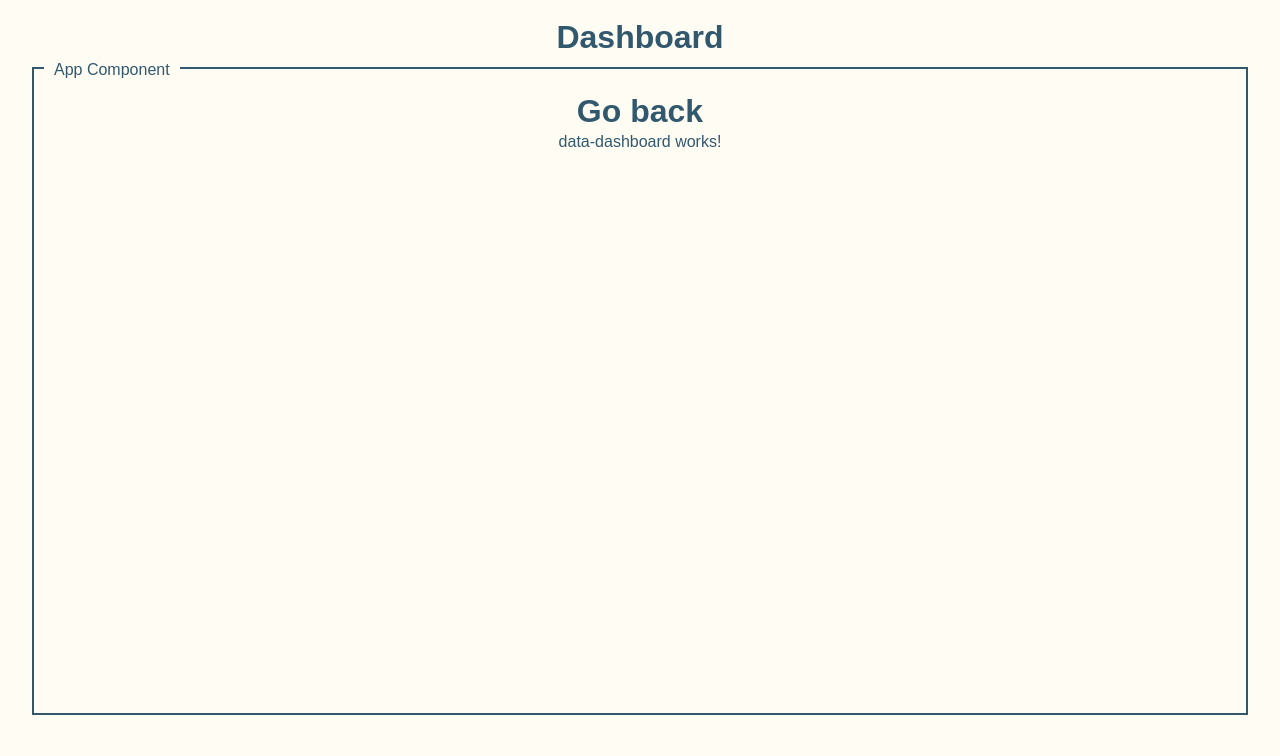
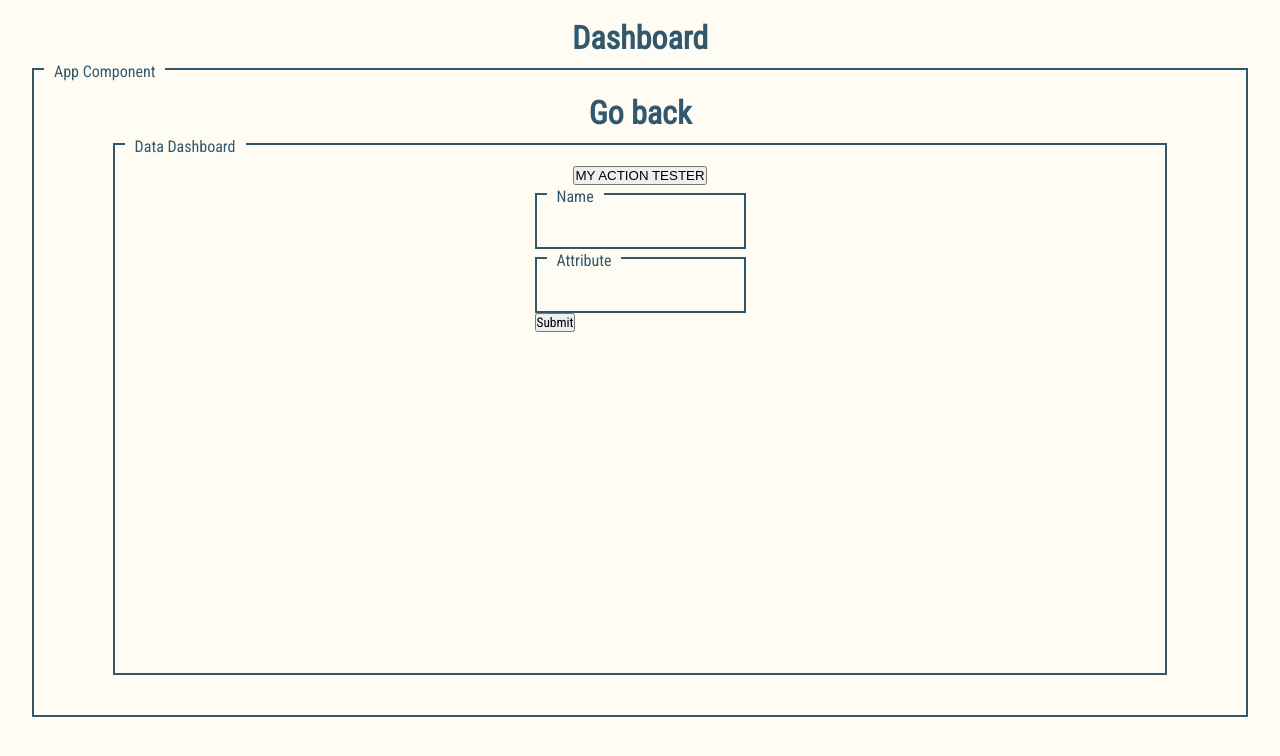
Before and after one commit to Ryi0/AngularTemplate, an Angular app: page /dashboard in a window 1280 px wide. Shown: the top 756 px of the page. Built offline with nearby package versions, Linux system fonts and the light colour scheme.

Commit message:
Added object creator on dashboard

```diff
--- a/src/app/data-dashboard/data-dashboard.component.scss
+++ b/src/app/data-dashboard/data-dashboard.component.scss
@@ -0,0 +1,5 @@
+@use "../../styles" as *;
+:host{
+  width: 100%;
+  height: 95%;
+}
--- a/src/app/data-dashboard/data-dashboard.component.ts
+++ b/src/app/data-dashboard/data-dashboard.component.ts
@@ -1,16 +1,28 @@
-import { Component } from '@angular/core';
+import {Component} from '@angular/core';
+import {BorderedDirective} from "../directives/bordered.directive";
+import {NgForOf} from "@angular/common";
+import {RouteOnClickDirective} from "../directives/route-on-click.directive";
+import {ObjectCreatorFormComponent} from "./object-creator-form/object-creator-form.component";
+import {ObjectTypes} from "../data/object-types";
 
 @Component({
   selector: 'app-data-dashboard',
   standalone: true,
-  imports: [],
+  imports: [
+    BorderedDirective,
+    NgForOf,
+    RouteOnClickDirective,
+    ObjectCreatorFormComponent
+  ],
   template: `
-    <p>
-      data-dashboard works!
-    </p>
+    <div appBordered [myTitle]="name" class="divSize5">
+        <button>MY ACTION TESTER</button>
+      <app-object-creator-form [type]="tmpType"></app-object-creator-form>
+    </div>
   `,
   styleUrl: './data-dashboard.component.scss'
 })
 export class DataDashboardComponent {
-
+  name =  "Data Dashboard";
+  tmpType:ObjectTypes = ObjectTypes.GasEngine
 }
--- /dev/null
+++ b/src/app/data-dashboard/object-creator-form/object-creator-form.component.ts
@@ -0,0 +1,52 @@
+import {Component, Input} from '@angular/core';
+import {ObjectTypes} from "../../data/object-types";
+import {FormControl, FormGroup, ReactiveFormsModule} from "@angular/forms";
+import {ObjectFactory} from "../../data/object-factory";
+import {BorderedDirective} from "../../directives/bordered.directive";
+
+@Component({
+  selector: 'app-object-creator-form',
+  standalone: true,
+  imports: [
+    ReactiveFormsModule,
+    BorderedDirective
+  ],
+  template: `
+    <form class="form" [formGroup]="myForm" (ngSubmit)="submitForm()" autocomplete="off">
+      <div appBordered myTitle="Name" style="padding:5px">
+      <input id="name" type="text" formControlName="name">
+      </div>
+      <div appBordered myTitle="Attribute"  style="padding:5px">
+        <input id="attribute" type="text" formControlName="attribute">
+      </div>
+
+      <button type="submit">Submit</button>
+    </form>
+  `,
+  styles: `
+
+  `
+})
+export class ObjectCreatorFormComponent {
+  of = ObjectFactory;
+
+  @Input({required: true}) type!: ObjectTypes;
+  myForm = new FormGroup({
+    name: new FormControl(''),
+    attribute: new FormControl(''),
+  });
+  submitForm() {
+    if (this.type===ObjectTypes.ElectricEngine || this.type=== ObjectTypes.GasEngine){
+      const newObj = this.of.createObject(this.type, <string>this.myForm.value.name, this.myForm.value.attribute);
+
+    this.of.setRpm(newObj,50);
+      console.log(newObj);
+    }
+
+    else {
+     const newObj = this.of.createObject(this.type, <string>this.myForm.value.name, this.myForm.value.attribute);
+      console.log(newObj);
+  }
+  }
+
+}
--- a/src/app/data/object-factory.ts
+++ b/src/app/data/object-factory.ts
@@ -16,21 +16,32 @@ abstract class furniture implements InterfaceObject{
 
 }
 
-abstract class Engine implements InterfaceObject{
+ abstract class Engine implements InterfaceObject{
+  get maxRpm(): number {
+    return this._maxRpm;
+  }
+
+  set maxRpm(value: number) {
+    if (value<=0){
+      throw new Error("Max RPM is less than 0");
+    }
+    this._maxRpm = value;
+  }
     id: number;
     name: string;
     attribute: any;
-    private maxRpm:number;
+    private _maxRpm:number;
     protected constructor(id: number, name: string, attribute: any, maxRpm:number) {
       this.id = id;
       this.name = name;
       this.attribute = attribute;
-      this.maxRpm = maxRpm;
+      this._maxRpm = maxRpm;
     }
 
 }
 
 class ElectricEngine extends Engine{
+
   constructor(id: number, name: string, attribute: any, maxRpm:number) {
     super(id, name, attribute, maxRpm);
   }
@@ -55,8 +66,9 @@ class Table extends furniture {
 }
 
 export class ObjectFactory {
-    static id:number = 0
-    static createObject(type:ObjectTypes, name: string, attribute: any) {
+    static id:number = 0;
+
+    public static createObject(type:ObjectTypes, name: string, attribute: any) {
       ObjectFactory.id++;
       if (type === 'Chair') {
         return new Chair(ObjectFactory.id, name, attribute);
@@ -73,7 +85,14 @@ export class ObjectFactory {
       else {
         ObjectFactory.id--;
         throw new Error('Invalid type');
-
+      }
+    }
+    public static setRpm(engine: any|Engine, maxRpm: number) {
+      if (!(engine instanceof Engine)) {
+        throw new Error(`${engine}: is not a valid engine`);
+      }
+      else {
+        engine.maxRpm = maxRpm;
       }
     }
 }
--- a/src/styles.scss
+++ b/src/styles.scss
@@ -1,4 +1,4 @@
-
+@import url('https://fonts.googleapis.com/css2?family=Roboto+Condensed:ital@0;1&display=swap');
 
 // Colors
 $lightPrimary-color: #32586e;
@@ -14,7 +14,7 @@ $lightColor-color:$darkBackground-color;
 
 
 // Fonts
-$font-family-primary: 'Arial', sans-serif;
+$font-family-primary: 'Roboto Condensed', sans-serif;
 $font-family-secondary: 'Georgia', serif;
 
 // Spacing
@@ -135,6 +135,9 @@ $chosenPrimary-color: if($is-dark-theme, $darkPrimary-color, $lightPrimary-color
 $chosenSecondary-color: if($is-dark-theme, $darkSecondary-color, $lightSecondary-color);
 $chosenBackgroundColor: if($is-dark-theme, $darkBackground-color, $lightBackground-color);
 $chosenFont-color: if($is-dark-theme, $darkColor-color, $lightColor-color);
+
+$vibrantPrimary:saturate($chosenPrimary-color, 35);
+$vibrantPrimary:lighten($vibrantPrimary, 20);
 //====================================================================<Base styles>=================================================================
 
 // Reset
@@ -185,3 +188,26 @@ body {
   width: 100%;
   height: 100%;
 }
+//--------------------------------------------------------------------< Forms >-----------------------------------------------------------------
+
+app-object-creator-form *{
+  font-family: $font-family-primary;
+}
+.form{
+
+  display: flex;
+  flex-direction: column;
+  align-items: flex-start;
+  align-content: center;
+  flex-wrap: wrap;
+}
+input{
+  color: $vibrantPrimary;
+  font-size: 1.2rem;
+  padding: 0;
+  padding-top: 1em;
+  width: 100%;
+  background-color: transparent;
+  border: none;
+  outline: none;
+}
```
Also changed, not shown: 1 other file (tests, documents, lock files or other folders).
